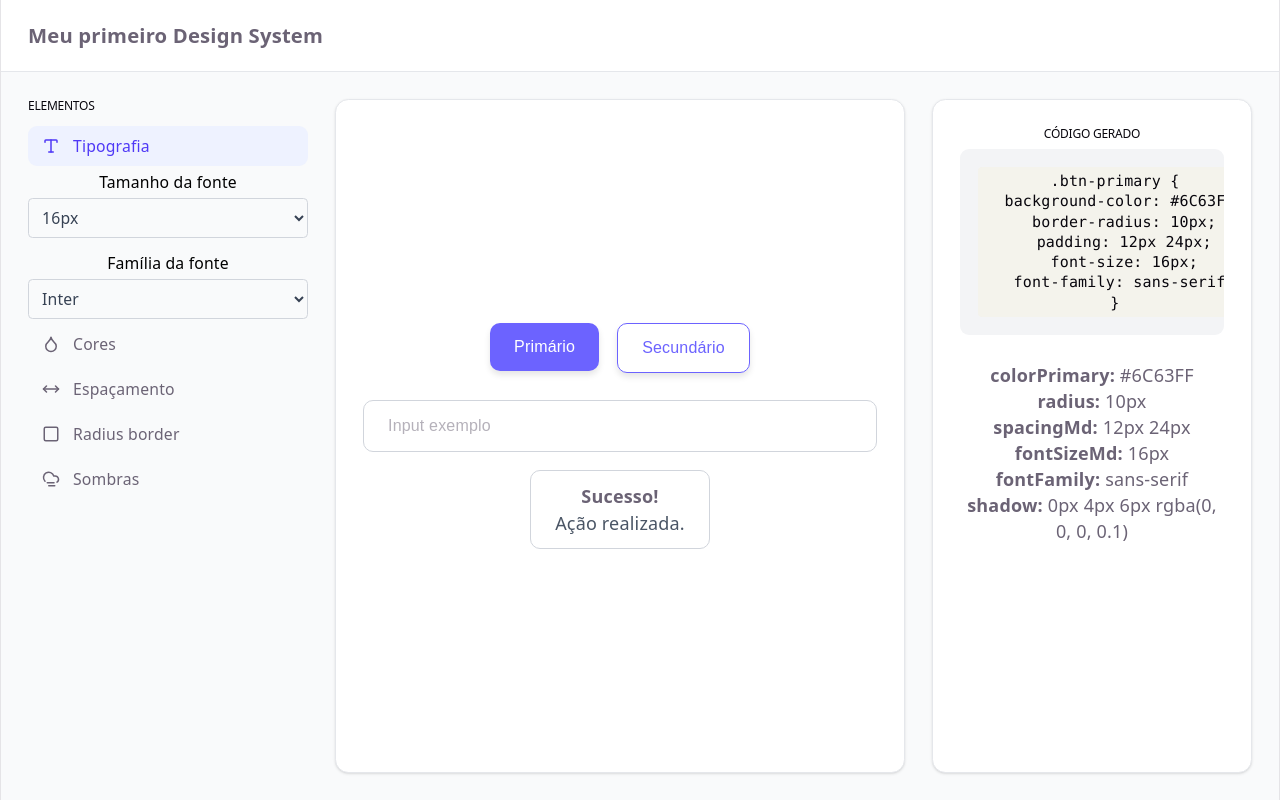
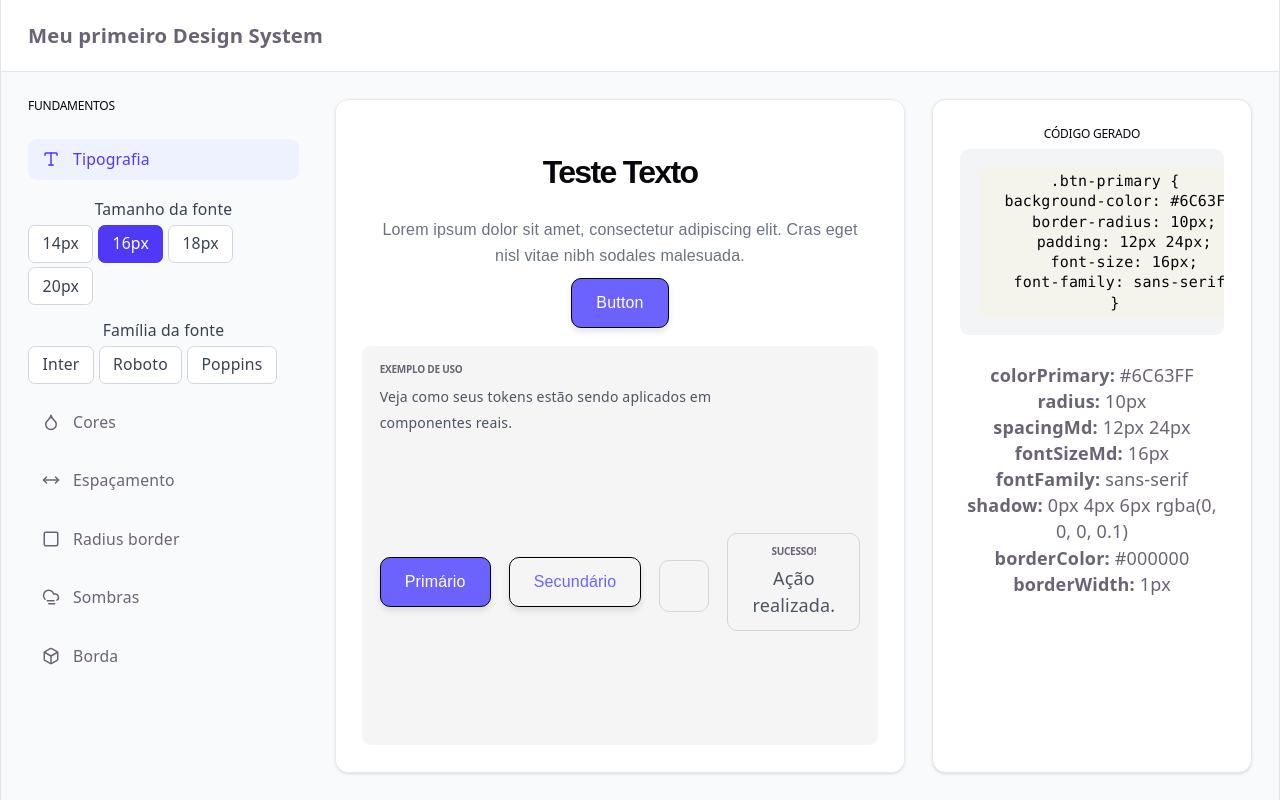
Before and after one commit to vitorinosofia/CriaSe, a React (Vite) app: page / in a window 1280 px wide. Built offline with nearby package versions, Linux system fonts and the light colour scheme.

Commit message:
ultimas aplicações de sidebar versão mvp

```diff
--- a/src/App.tsx
+++ b/src/App.tsx
@@ -11,9 +11,10 @@ import { TokensUsedList } from './components/ui/TokensUsedList';
 import { Input } from "./components/ui/Input";
 import { Alert } from "./components/ui/Alert";
 import { ShadowsPanel } from "./components/ui/ShadowPanel";
-import { Type, Droplet, MoveHorizontal, Square ,  CloudFog} from "lucide-react";
+import { Type, Droplet, MoveHorizontal, Square, CloudFog, Box } from "lucide-react";
 import { SidebarNavItem } from "./components/ui/SidebarNavItem";
-
+import { BorderPanel } from './components/ui/BorderPainel';
+import { TypographyPreview } from './components/ui/TypographyPreview';
 
 function App() {
   const [tokens, setTokens] = useState<DesignTokens>({
@@ -23,9 +24,14 @@ function App() {
     fontSizeMd: '16px',
     fontFamily: 'sans-serif',
     shadow: '0px 4px 6px rgba(0, 0, 0, 0.1)',
-  })
-  const [activePanel, setActivePanel] = useState<'colors' | 'typography' | 'spacing' | 'radius' | 'shadows'>('typography')
-  ;
+    borderColor: '#000000',
+    borderWidth: '1px',
+  });
+
+  const [activePanel, setActivePanel] = useState<
+    'colors' | 'typography' | 'spacing' | 'radius' | 'shadows' | 'border'
+  >('typography');
+
   return (
     <div className="h-screen flex flex-col bg-gray-50">
       <header className="h-16 border-b border-gray-200 bg-white flex items-center px-6">
@@ -33,28 +39,52 @@ function App() {
       </header>
 
       <div className="flex-1 grid grid-cols-[280px_1fr_320px] gap-6 p-6 overflow-hidden">
-      {/* Sidebar — SEM card, solta no fundo */}
-      <section className="flex flex-col gap-6 overflow-auto">
+        {/* SIDEBAR — navegação e edição de tokens */}
+        <section className="flex flex-col gap-6 overflow-y-auto pr-2">
+          <nav className="flex flex-col gap-2 ">
 
-       <nav className="flex flex-col gap-1">
-              <h2 className="text-sm font-semibold  text-black text-left">Elementos</h2>
-    <SidebarNavItem icon={Type} label="Tipografia" active={activePanel === "typography"} onClick={() => setActivePanel("typography")} />
-      {activePanel == "typography" && (
+            <div className="flex flex-col gap-4">
+              <h2 className="mb-3 text-sm font-semibold text-black text-left">fundamentos</h2>
+              <SidebarNavItem
+                icon={Type}
+                label="Tipografia"
+                active={activePanel === "typography"}
+                onClick={() => setActivePanel("typography")}
+              />
+              {activePanel === "typography" && (
                 <TypographyPanel tokens={tokens} onChange={setTokens} />
               )}
-    <SidebarNavItem icon={Droplet} label="Cores" active={activePanel === "colors"} onClick={() => setActivePanel("colors")} />
-      {activePanel == "colors" && (
+
+              <SidebarNavItem
+                icon={Droplet}
+                label="Cores"
+                active={activePanel === "colors"}
+                onClick={() => setActivePanel("colors")}
+              />
+              {activePanel === "colors" && (
                 <ColorsPanel tokens={tokens} onChange={setTokens} />
               )}
-    <SidebarNavItem icon={MoveHorizontal} label="Espaçamento" active={activePanel === "spacing"} onClick={() => setActivePanel("spacing")} />
-      {activePanel == "spacing" && (
+
+              <SidebarNavItem
+                icon={MoveHorizontal}
+                label="Espaçamento"
+                active={activePanel === "spacing"}
+                onClick={() => setActivePanel("spacing")}
+              />
+              {activePanel === "spacing" && (
                 <SpacingPanel tokens={tokens} onChange={setTokens} />
               )}
-    <SidebarNavItem icon={Square} label="Radius border" active={activePanel === "radius"} onClick={() => setActivePanel("radius")} />
 
-{activePanel == "radius" && (
+              <SidebarNavItem
+                icon={Square}
+                label="Radius border"
+                active={activePanel === "radius"}
+                onClick={() => setActivePanel("radius")}
+              />
+              {activePanel === "radius" && (
                 <RadiusPanel tokens={tokens} onChange={setTokens} />
               )}
+
               <SidebarNavItem
                 icon={CloudFog}
                 label="Sombras"
@@ -64,19 +94,38 @@ function App() {
               {activePanel === "shadows" && (
                 <ShadowsPanel tokens={tokens} onChange={setTokens} />
               )}
+
+              <SidebarNavItem
+                icon={Box}
+                label="Borda"
+                active={activePanel === "border"}
+                onClick={() => setActivePanel("border")}
+              />
+              {activePanel === "border" && (
+                <BorderPanel tokens={tokens} onChange={setTokens} />
+              )}
+            </div>
           </nav>
-
-
-
         </section>
 
         {/* Preview central — card com sombra */}
         <section className="bg-white border border-gray-200 rounded-xl shadow-sm p-6 flex flex-col items-center justify-center gap-4 overflow-auto">
-        <div className="flex flex-wrap gap-4 items-start justify-center">
+
+            <div className="flex flex-wrap  justify-center gap-2">
+                <TypographyPreview tokens={tokens} />
+
+  <div className="flex flex-col gap-2">
+    <Button label="Button" tokens={tokens} />
+  </div> </div>
+             <div className="flex flex-col items-start justify-center h-full bg-[#f5f5f5] p-4 rounded-lg">
+           <h3 className="text-lg font-semibold"> Exemplo de uso </h3>
+           <p className="text-gray-600 text-left text-[14px]"> Veja como seus tokens estão sendo   aplicados em  <br />componentes reais.</p>
+           <div className="flex  gap-4 h-full items-center justify-center">
             <Button label="Primário" tokens={tokens} />
             <Button label="Secundário" tokens={tokens} variant="secondary" />
             <Input id="exemplo-input" label="" placeholder="Input exemplo" tokens={tokens} />
             <Alert title="Sucesso!" description="Ação realizada." tokens={tokens} />
+          </div>
            </div>
         </section>
 
--- /dev/null
+++ b/src/components/ui/BorderPainel.tsx
@@ -0,0 +1,29 @@
+import type { DesignTokens } from "../../types/tokens";
+import { ColorInput } from "./ColorInput";
+import { ButtonGroupInput } from "./ButtonGroupInput";
+
+interface BorderPanelProps {
+    tokens: DesignTokens;
+    onChange: (newTokens: DesignTokens) => void;
+    }
+const BORDER_WIDTH_OPTIONS = ["0px", "1px", "2px", "3px", "4px", "5px"];
+    export function BorderPanel({ tokens, onChange }: BorderPanelProps) {
+         return (
+    <section className="flex flex-col gap-5
+    margin-4 ">
+        <ButtonGroupInput
+
+        label="Espessura da borda"
+        value={tokens.borderWidth}
+        options={BORDER_WIDTH_OPTIONS}
+        onChange={(newWidth) => onChange({ ...tokens, borderWidth: newWidth })}
+      />
+      <ColorInput
+        id="border-color"
+        label="Cor da borda"
+        value={tokens.borderColor}
+        onChange={(newColor) => onChange({ ...tokens, borderColor: newColor })}
+      />
+    </section>
+  );
+}
--- a/src/components/ui/Button.tsx
+++ b/src/components/ui/Button.tsx
@@ -32,6 +32,9 @@ border: `1px solid ${tokens.colorPrimary}`
         fontSize: tokens.fontSizeMd,
         fontFamily: tokens.fontFamily,
         boxShadow: tokens.shadow,
+        borderWidth: tokens.borderWidth,
+        borderColor: tokens.borderColor,
+        borderStyle: "solid",
 
       }}
     >
--- /dev/null
+++ b/src/components/ui/ButtonGroupInput.tsx
@@ -0,0 +1,33 @@
+interface ButtonGroupInputProps {
+  label: string;
+  value: string;
+  options: string[];
+  onChange: (newValue: string) => void;
+}
+
+export function ButtonGroupInput({ label, value, options, onChange }: ButtonGroupInputProps) {
+  return (
+    <div className="flex flex-col gap-1">
+      <label className="text-sm font-medium text-gray-700">{label}</label>
+      <div className="flex flex-wrap gap-1">
+        {options.map((option) => {
+          const isActive = option === value;
+          return (
+            <button
+              key={option}
+              type="button"
+              onClick={() => onChange(option)}
+              className={`px-3 py-1.5 rounded-md text-sm font-medium border transition ${
+                isActive
+                  ? "bg-indigo-600 text-white border-indigo-600"
+                  : "bg-white text-gray-700 border-gray-300 hover:bg-gray-50"
+              }`}
+            >
+              {option}
+            </button>
+          );
+        })}
+      </div>
+    </div>
+  );
+}
--- a/src/components/ui/RadiusPanel.tsx
+++ b/src/components/ui/RadiusPanel.tsx
@@ -1,5 +1,5 @@
 import type { DesignTokens } from "../../types/tokens";
-import { SelectInput } from "./SelectInput";
+import { ButtonGroupInput } from "./ButtonGroupInput";
 
 interface RadiusPanelProps {
     tokens: DesignTokens;
@@ -16,8 +16,8 @@ export function RadiusPanel({ tokens, onChange }: RadiusPanelProps) {
 
     return(
       <section className="flex flex-col gap-3">
-          <SelectInput
-          id="Radius"
+         <ButtonGroupInput
+
           label="Tamanho do raio"
           value={tokens.radius}
           options={RADIUS_OPTIONS}
--- a/src/components/ui/ShadowPanel.tsx
+++ b/src/components/ui/ShadowPanel.tsx
@@ -1,5 +1,5 @@
 import type { DesignTokens } from "../../types/tokens";
-import { SelectInput } from "./SelectInput";
+import { ButtonGroupInput } from "./ButtonGroupInput";
 
 interface ShadowsPanelProps {
   tokens: DesignTokens;
@@ -49,17 +49,17 @@ export function ShadowsPanel({ tokens, onChange }: ShadowsPanelProps) {
   }
 
   return (
-    <section className="flex flex-col gap-3">
-      <h2 className="text-sm font-semibold uppercase text-gray-500">Sombras</h2>
-      <SelectInput
-        id="shadow-direction"
+    <section className="flex flex-col gap-6 margin-4">
+
+      <ButtonGroupInput
+
         label="Direção"
         value={currentDirectionLabel}
         options={Object.keys(DIRECTION_OPTIONS)}
         onChange={handleDirectionChange}
       />
-      <SelectInput
-        id="shadow-intensity"
+      <ButtonGroupInput
+
         label="Intensidade"
         value={currentIntensityLabel}
         options={Object.keys(INTENSITY_OPTIONS)}
--- a/src/components/ui/SpacingPanel.tsx
+++ b/src/components/ui/SpacingPanel.tsx
@@ -1,5 +1,5 @@
 import type { DesignTokens } from "../../types/tokens";
-import { SelectInput } from "./SelectInput";
+import { ButtonGroupInput } from "./ButtonGroupInput";
 
 interface SpacingPanelProps {
     tokens: DesignTokens;
@@ -18,8 +18,8 @@ export function SpacingPanel({ tokens, onChange }: SpacingPanelProps) {
   return(
     <section className="flex flex-col gap-8">
 
-        <SelectInput
-        id="Spacing"
+       <ButtonGroupInput
+
         label="Tamanho do espaçamento"
         value={tokens.spacingMd}
         options={SPACING_SIZE_OPTIONS}
--- a/src/components/ui/TypographyPanel.tsx
+++ b/src/components/ui/TypographyPanel.tsx
@@ -1,5 +1,5 @@
 import type { DesignTokens } from "../../types/tokens";
-import { SelectInput } from "./SelectInput";
+import { ButtonGroupInput } from "./ButtonGroupInput";
 
 interface TypographyPanelProps {
     tokens: DesignTokens;
@@ -20,15 +20,15 @@ export function TypographyPanel({ tokens, onChange }: TypographyPanelProps) {
   return(
     <section className="flex flex-col gap-3">
 
-        <SelectInput
-        id="font-size-md"
+        <ButtonGroupInput
+
         label="Tamanho da fonte"
         value={tokens.fontSizeMd}
         options={FONT_SIZE_OPTIONS}
         onChange={handleFontSizeChange}
 />
-  <SelectInput
-        id="font-family"
+  <ButtonGroupInput
+
         label="Família da fonte"
         value={tokens.fontFamily}
         options={FONT_FAMILY_OPTIONS}
--- /dev/null
+++ b/src/components/ui/TypographyPreview.tsx
@@ -0,0 +1,32 @@
+import type { DesignTokens } from "../../types/tokens";
+
+interface TypographyPreviewProps {
+  tokens: DesignTokens;
+}
+
+export function TypographyPreview({ tokens }: TypographyPreviewProps) {
+  const baseFontSize = parseInt(tokens.fontSizeMd, 10);
+
+  return (
+    <div className="flex flex-col items-center text-center ">
+      <h1
+        style={{
+          fontFamily: tokens.fontFamily,
+          fontSize: `${baseFontSize * 2}px`,
+          fontWeight: 700,
+        }}
+      >
+        Teste Texto
+      </h1>
+      <p
+        className="text-gray-500 max-w-md"
+        style={{
+          fontFamily: tokens.fontFamily,
+          fontSize: tokens.fontSizeMd,
+        }}
+      >
+        Lorem ipsum dolor sit amet, consectetur adipiscing elit. Cras eget nisl vitae nibh sodales malesuada.
+      </p>
+    </div>
+  );
+}
--- a/src/index.css
+++ b/src/index.css
@@ -92,6 +92,16 @@ h2 {
     font-size: 20px;
   }
 }
+h3 {
+  font-size: 10px;
+   text-transform: uppercase;
+  line-height: 118%;
+  letter-spacing: -0.24px;
+  margin: 0 0 8px;
+  @media (max-width: 1024px) {
+    font-size: 20px;
+  }
+}
 p {
   margin: 0;
 }
--- a/src/types/tokens.ts
+++ b/src/types/tokens.ts
@@ -5,4 +5,6 @@ export type DesignTokens = {
   fontSizeMd: string;
   fontFamily: string;
   shadow: string;
+  borderColor: string;
+  borderWidth: string;
 };
```
Lines whose indentation alone changed are shown as unchanged.
